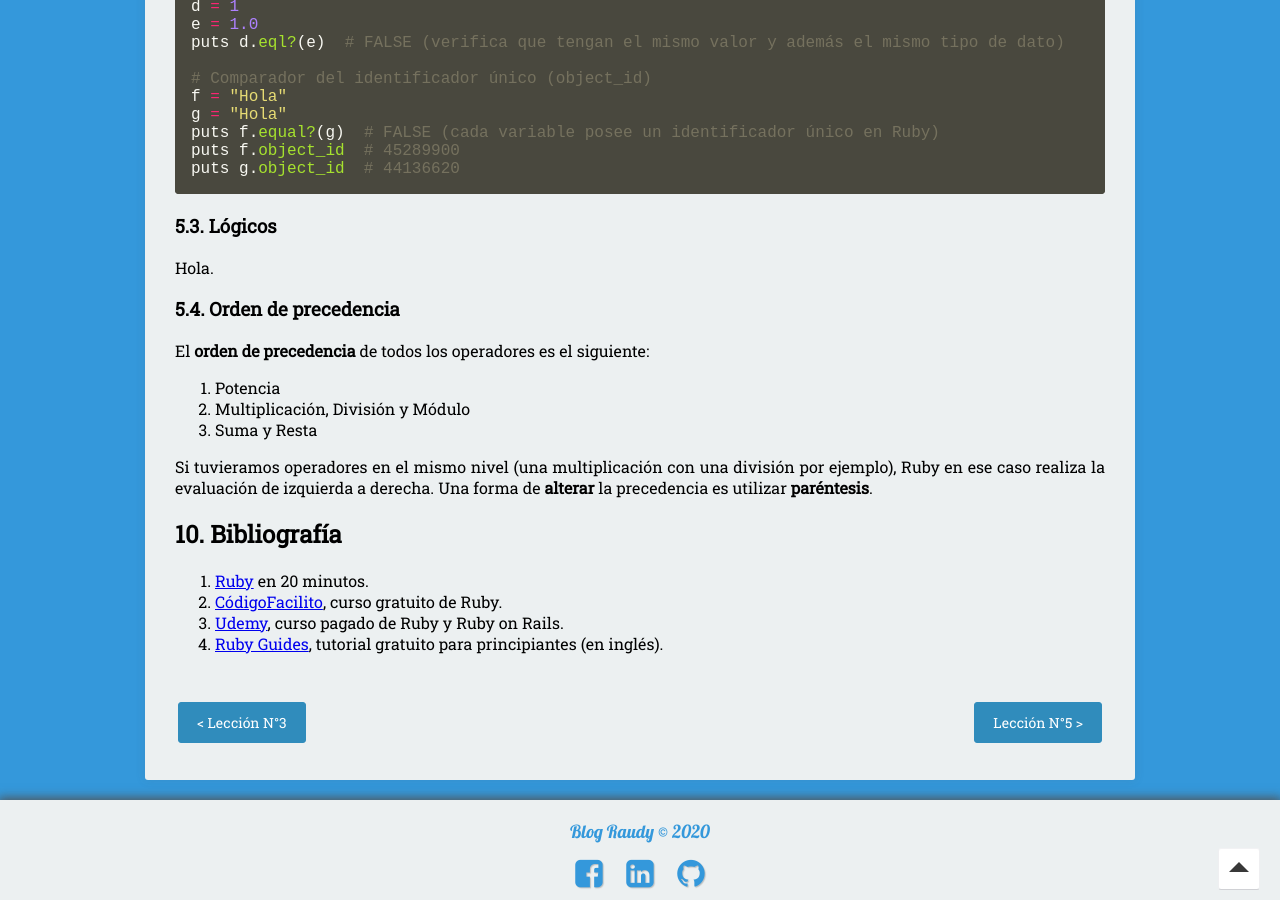
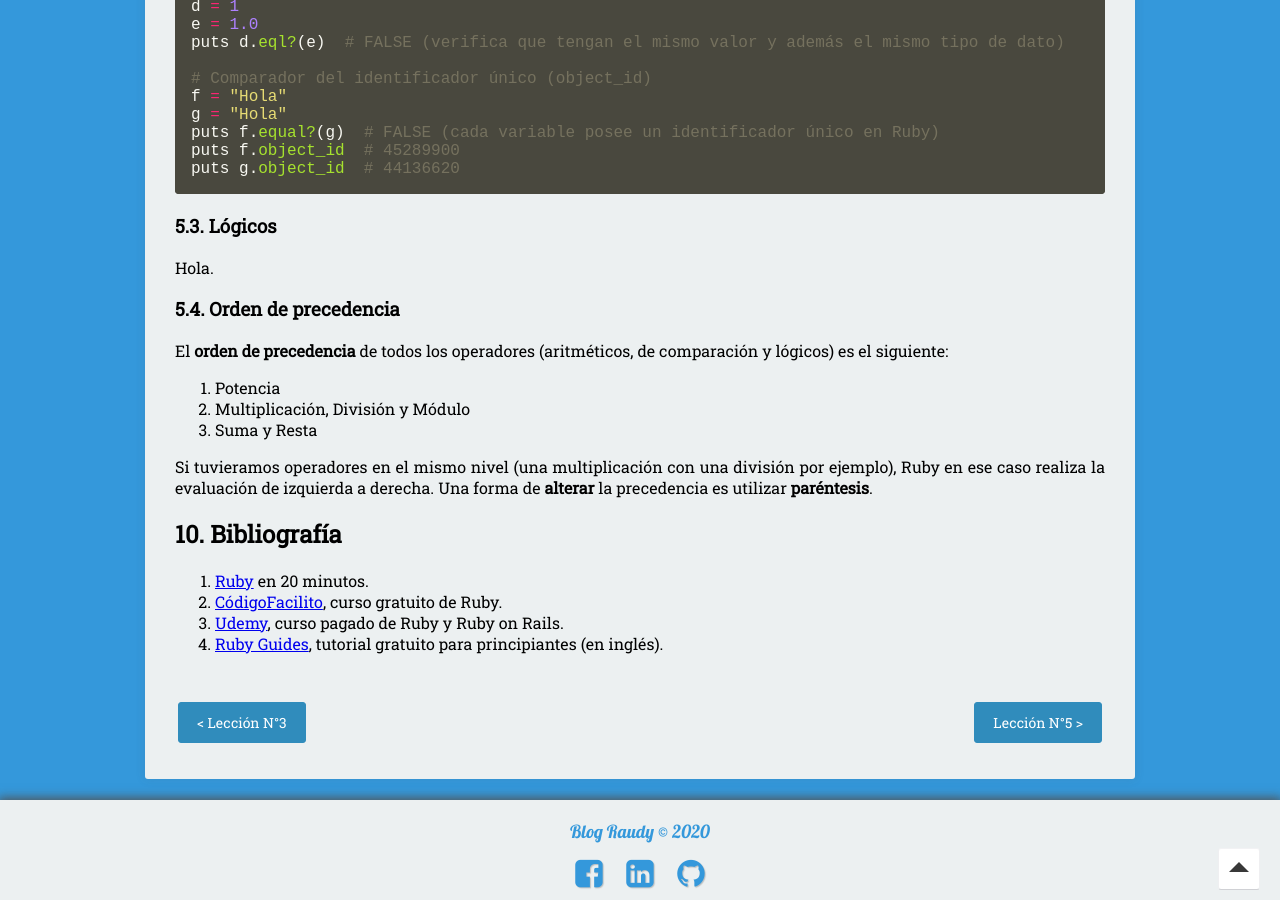
Before and after one commit to nisoto/Blog-anterior-2.0, a Jekyll site: the page built from _posts/2020-04-12-rails-iv-ruby-en-detalle.md, in a window 1280 px wide and 900 px high, scrolled down 7391 px. Built offline with Jekyll 4.4.1, drawn with Linux system fonts in a browser that asks for light colours; nearby versions of some CDN libraries.

Commit message:
Update 2020-04-12-rails-iv-ruby-en-detalle.md

```diff
--- a/_posts/2020-04-12-rails-iv-ruby-en-detalle.md
+++ b/_posts/2020-04-12-rails-iv-ruby-en-detalle.md
@@ -377,7 +377,7 @@ Hola.
 
 ### 5.4. Orden de precedencia
 
-El **orden de precedencia** de todos los operadores es el siguiente:
+El **orden de precedencia** de todos los operadores (aritméticos, de comparación y lógicos) es el siguiente:
 
 1. Potencia
 2. Multiplicación, División y Módulo
```
